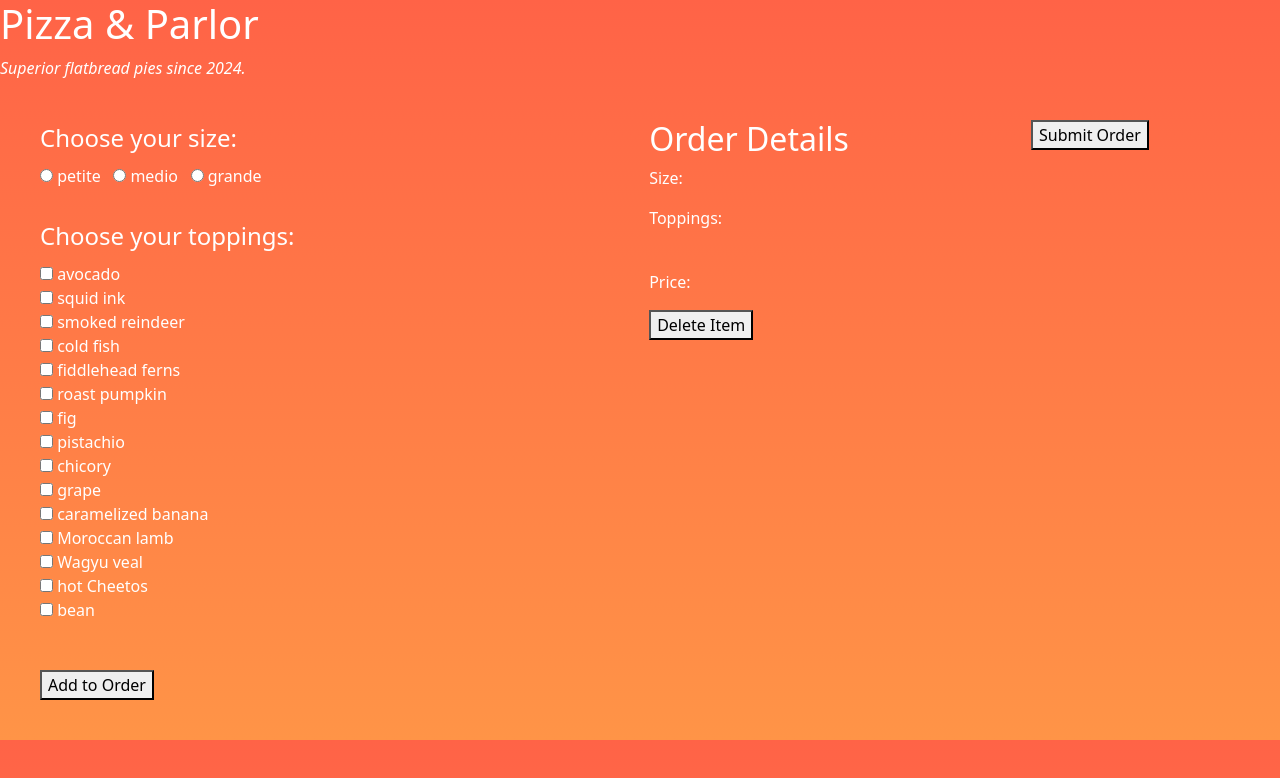
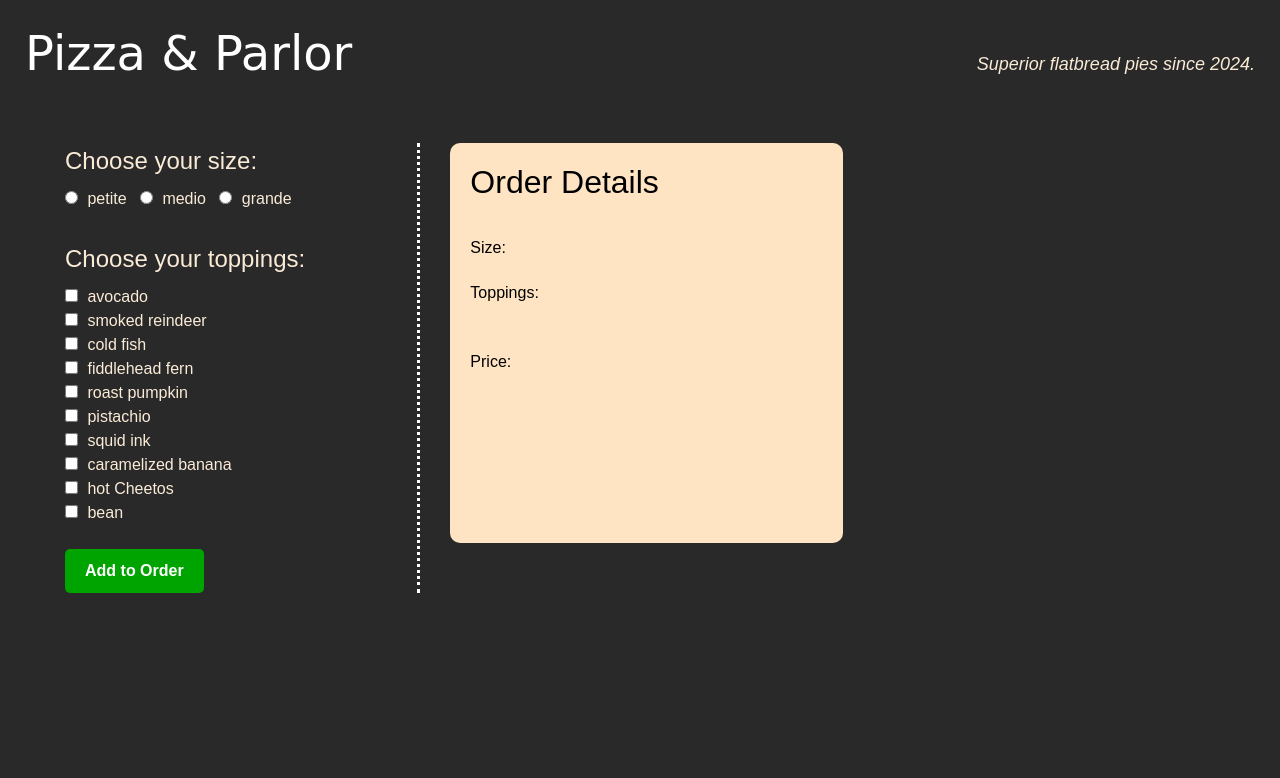
Before and after one commit to Mikerophonic/pizza-parlor, a plain HTML site: page index.html in a window 1280 px wide. Drawn offline with nearby package versions, Linux system fonts and the light colour scheme; a web font is replaced by a local one.

Commit message:
add styling

```diff
--- a/css/styles.css
+++ b/css/styles.css
@@ -1,32 +1,109 @@
 body {
-    background-image: linear-gradient(tomato,  rgb(255, 148, 71));
-    color:white;
+    background-color: #292929;
+    color: antiquewhite;
+    margin: 25px;
+    font-family: Arial, sans-serif;
 }
 
 #wrapper {
     display: flex;
-    flex-direction: row;
     justify-content: center;
     margin: 20px;
     padding: 20px;
 }
 
 #choose-size {
-margin-bottom: 30px;
+    margin-bottom: 30px;
 }
 
 h1 {
+    color: white;
+    font-family: 'Lugrasimo', cursive;
+    font-size: 48px;
+    text-align: center;
+    margin-top: 0;
+    margin-bottom: 20px;
+}
 
+#tagline {
+    font-size: 18px;
 }
 
 #order-details {
-    flex-grow: 2;
+    flex: 1;
+    background-color: bisque;
+    color: black;
+    border-radius: 10px;
+    padding: 20px;
+    margin-right: 20px;
+    max-height: 400px;
+    overflow-y: auto;
+}
+
+header {
+    display: flex;
+    align-items: baseline;
+    justify-content: space-between;
 }
 
 form {
-    flex-grow: 2;
+    flex: 1;
+    border-right: white dotted 3px;
+    margin-right: 30px;
 }
 
 #submit-order {
-    flex-grow:1;
+    flex: 1;
+    text-align: center;
+    margin-top: 20px;
 }
+
+#submitBtn {
+    font-size: 34px;
+}
+span {
+    font-size: larger;
+}
+
+input[type="radio"],
+input[type="checkbox"] {
+    margin-right: 5px;
+}
+
+input[type="submit"],
+button {
+    padding: 10px 20px;
+    color: #fff;
+    border: none;
+    border-radius: 5px;
+    cursor: pointer;
+    font-size: 16px;
+    font-weight: bold;
+}
+
+#deleteBtn {
+    background-color: #ff3822;
+}
+
+#deleteBtn:hover {
+    background-color: #d32f1d;
+}
+
+#addToOrderBtn {
+    background-color: rgb(0, 164, 0);
+}
+#addToOrderBtn:hover {
+    background-color: green;
+}
+
+#submitBtn {
+    background-color: dodgerblue;
+}
+
+#submitBtn:hover {
+    background-color: rgb(24, 113, 202);
+}
+
+.hidden {
+    display:none;
+}
--- a/index.html
+++ b/index.html
@@ -7,11 +7,16 @@
     <link href="https://cdn.jsdelivr.net/npm/bootstrap@5.3.0/dist/css/bootstrap.min.css" rel="stylesheet" integrity="sha384-9ndCyUaIbzAi2FUVXJi0CjmCapSmO7SnpJef0486qhLnuZ2cdeRhO02iuK6FUUVM" crossorigin="anonymous">
     <link rel="stylesheet" href="css/styles.css">
     <script src="js/scripts.js"></script>
+    <link rel="preconnect" href="https://fonts.googleapis.com">
+    <link rel="preconnect" href="https://fonts.gstatic.com" crossorigin>
+    <link href="https://fonts.googleapis.com/css2?family=Lugrasimo&display=swap" rel="stylesheet">
+ </head>
+<body>
+<header>
+    <h1>Pizza & Parlor</h1>
+    <p id="tagline"><em>Superior flatbread pies since 2024.</em></p>
+</header>
 
-</head>
-<body>
-<h1>Pizza & Parlor</h1>
-<p><em>Superior flatbread pies since 2024.</em></p>
 <div id="wrapper">
     <form>
         <div id="choose-pizza">
@@ -28,47 +33,31 @@
 
                 <legend>Choose your toppings:</legend>
                 <input type="checkbox" id="avocado" name="toppings" value="avocado"><label for="avocado">&nbspavocado</label><br>
-                <input type="checkbox" id="squid-ink" name="toppings" value="squid ink"><label for="squid-ink">&nbspsquid ink</label><br>
                 <input type="checkbox" id="smoked-reindeer" name="toppings" value="smoked reindeer"><label for="smoked-reindeer">&nbspsmoked reindeer</label><br>
                 <input type="checkbox" id="cold-fish" name="toppings" value="cold fish"><label for="cold-fish">&nbspcold fish</label><br>
-                <input type="checkbox" id="fiddlehead-ferns" name="toppings" value="fiddlehead ferns"><label for="fiddlehead-ferns">&nbspfiddlehead ferns</label><br>
+                <input type="checkbox" id="fiddlehead-fern" name="toppings" value="fiddlehead fern"><label for="fiddlehead-fern">&nbspfiddlehead fern</label><br>
                 <input type="checkbox" id="roast-pumpkin" name="toppings" value="roast pumpkin"><label for="roast-pumpkin">&nbsproast pumpkin</label><br>
-                <input type="checkbox" id="fig" name="toppings" value="fig"><label for="fig">&nbspfig</label><br>
                 <input type="checkbox" id="pistachio" name="toppings" value="pistachio"><label for="pistachio">&nbsppistachio</label><br>
-                <input type="checkbox" id="chicory" name="toppings" value="chicory"><label for="chicory">&nbspchicory</label><br>
-                <input type="checkbox" id="grape" name="toppings" value="grape"><label for="grape">&nbspgrape</label><br>
+                <input type="checkbox" id="squid-ink" name="toppings" value="squid ink"><label for="squid-ink">&nbspsquid ink</label><br>
                 <input type="checkbox" id="caramelized-banana" name="toppings" value="caramelized banana"><label for="caramelized-banana">&nbspcaramelized banana</label><br>
-                <input type="checkbox" id="moroccan-lamb" name="toppings" value="Moroccan lamb"><label for="moroccan-lamb">&nbspMoroccan lamb</label><br>
-                <input type="checkbox" id="wagyu-veal" name="toppings" value="Wagyu veal"><label for="wagyu-veal">&nbspWagyu veal</label><br>
                 <input type="checkbox" id="hot-cheetos" name="toppings" value="hot Cheetos"><label for="hot-cheetos">&nbsphot Cheetos</label><br>
                 <input type="checkbox" id="bean" name="toppings" value="bean"><label for="bean">&nbspbean</label><br>
-
-
-
-
-
-            </label><br>
-
-
-
                 </fieldset>
-
             </div>
-
         </div>
         <br>
         <button type='button' id="addToOrderBtn">Add to Order</button>
     </form>
 
     <div id="order-details">
-        <h2>Order Details</h2>
+        <h2>Order Details</h2><br>
         <p>Size: <span id="size-span"></span></p>
         <p>Toppings: <span id="toppings-span"></span></p><br>
-        <p>Price: <span id="price-span"></span></p>
-        <button type='button'>Delete Item</button>
+        <p>Price: <span id="price-span"></span></p><br><br>
+        <button type='button' id="deleteBtn" class="hidden">Delete Item</button>
     </div>
     <div id="submit-order">
-        <button type="button">Submit Order</button>
+        <button type="button" id="submitBtn" class="hidden">Submit Order</button>
     </div>
 </div>
 
--- a/js/scripts.js
+++ b/js/scripts.js
@@ -27,11 +27,10 @@ function Pizza(size, toppings) {
 function displayOrderDetails(pizza) {
     document.getElementById("size-span").innerText = pizza.size;
     document.getElementById("toppings-span").innerText = pizza.toppings;
-    document.getElementById("price-span").innerText = pizza.price;
+    document.getElementById("price-span").innerText = "$" + pizza.price;
 }
 
 function handleFormSubmission(event) {
-    event.preventDefault();
     const sizeSelection = document.querySelector("input[name='size']:checked").value;
     const toppingSelections = document.querySelectorAll("input[name='toppings']:checked")
     const toppingsList = [];
@@ -51,5 +50,10 @@ function handleFormSubmission(event) {
 
 
   window.addEventListener("load", function (){
-    document.getElementById("addToOrderBtn").addEventListener("click", handleFormSubmission);
+    document.getElementById("addToOrderBtn").addEventListener("click", function() {
+        handleFormSubmission();
+        document.getElementById("submitBtn").removeAttribute("class");
+        document.getElementById("deleteBtn").removeAttribute("class");
+
+    });
   });
```
